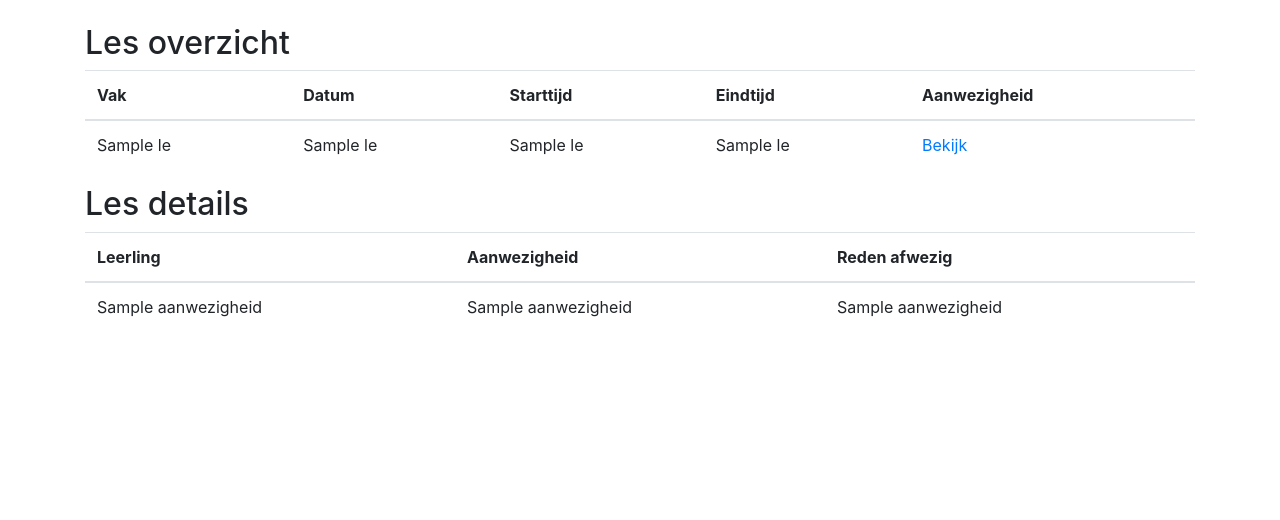
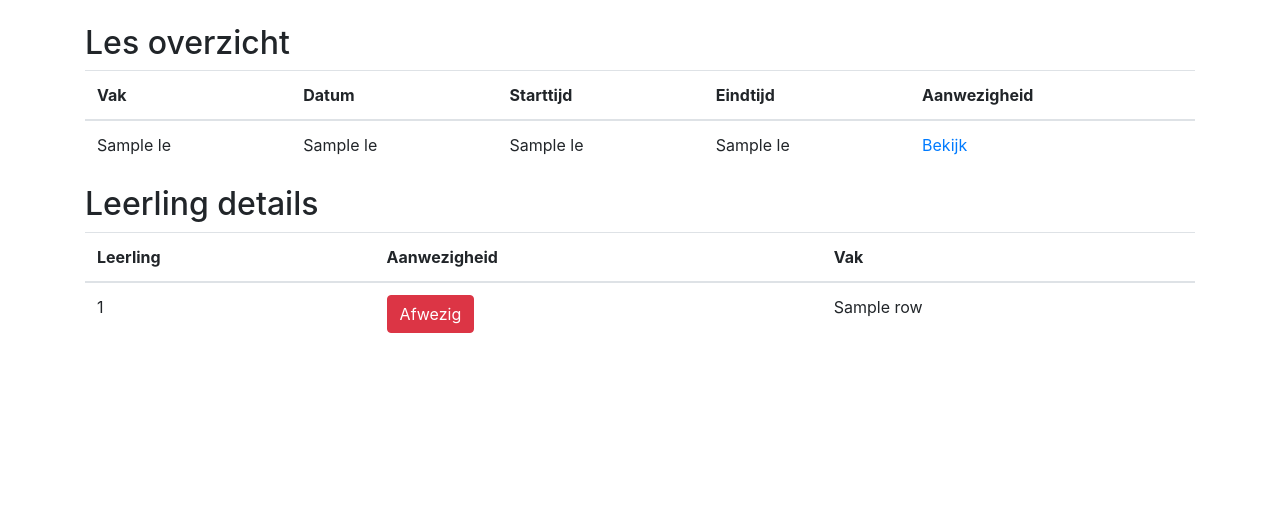
Before and after one commit to Max-1056897/SecurityWP3, a Flask app: template templates/docent_dashboard.html in a window 1280 px wide. Shown: the part 56-576 px from the top of the page. Run offline with Flask 2, Linux system fonts and the light colour scheme; the template is opened without the code that fills it: most values are stand-ins (such as "Sample title", 1, 10 or a date in 2020); some libraries are stand-ins or nearby versions.

Commit message:
UPDATE: docentdashboard les details toegevoegd

```diff
--- a/templates/docent_dashboard.html
+++ b/templates/docent_dashboard.html
@@ -54,26 +54,34 @@
       </table>
     </div>
     <div class="container">
-      <h2>Les details</h2>
+      <h2>Leerling details</h2>
       <table class="table">
         <thead>
           <tr>
             <th>Leerling</th>
             <th>Aanwezigheid</th>
-            <th>Reden afwezig</th>
+            <th>Vak</th>
           </tr>
         </thead>
         <tbody>
-          {% for aanwezigheid in aanwezigheden %}
+          {% for row in rows %}
             <tr>
-              <td>{{ aanwezigheid[1] }}</td>
-              <td>{{ aanwezigheid[3] }}</td>
-              <td>{{ aanwezigheid[4] }}</td>
+              <td>{{ row[0] }}</td>
+              <td>
+                {% if row[1] == 1 %}
+                  <button class="btn btn-success">Aanwezig</button>
+                {% else %}
+                  <button class="btn btn-danger">Afwezig</button>
+                {% endif %}
+              </td>
+              <td>{{ row[2] }}</td>
             </tr>
           {% endfor %}
         </tbody>
       </table>
     </div>
+
+
     <font color="white"><h1>.</h1></font>
     <font color="white"><h1>.</h1></font>
     <font color="white"><h1>.</h1></font>
```
